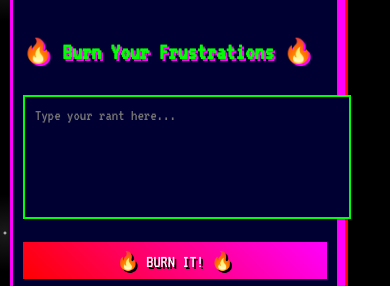
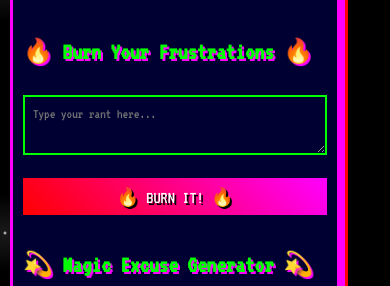
Before and after one commit to remixmb/stress-relief-center, a plain HTML site: page index.html in a window 390 px wide. Shown: the part 412-698 px from the top of the page. Drawn offline with Linux system fonts and the light colour scheme.

Commit message:
green box calm down

```diff
--- a/styles.css
+++ b/styles.css
@@ -85,17 +85,21 @@ h1, h2 {
 #rant-box {
     position: relative;
     width: 100%;
-    height: 100px;
+    min-height: 100px;
+    height: auto;
     background-color: #000033;
     color: #00ff00;
     border: 2px solid #00ff00;
     font-family: 'VT323', monospace;
-    font-size: 18px;
-    padding: 10px;
+    font-size: clamp(16px, 3vw, 18px);
+    padding: 15px;
     margin: 10px 0;
     overflow: hidden;
-    resize: none;
+    resize: vertical;
     transition: all 0.3s ease;
+    box-sizing: border-box;
+    max-height: 300px;
+    line-height: 1.4;
 }
 
 #rant-box:focus {
@@ -272,3 +276,23 @@ blink {
         font-size: 1.5em;
     }
 }
+
+@media screen and (max-width: 600px) {
+    #rant-box {
+        min-height: 80px;
+        padding: 10px;
+        font-size: 16px;
+    }
+
+    .rant-section {
+        margin: 15px 0;
+    }
+}
+
+@media screen and (max-width: 400px) {
+    #rant-box {
+        min-height: 60px;
+        padding: 8px;
+        font-size: 14px;
+    }
+}
```
